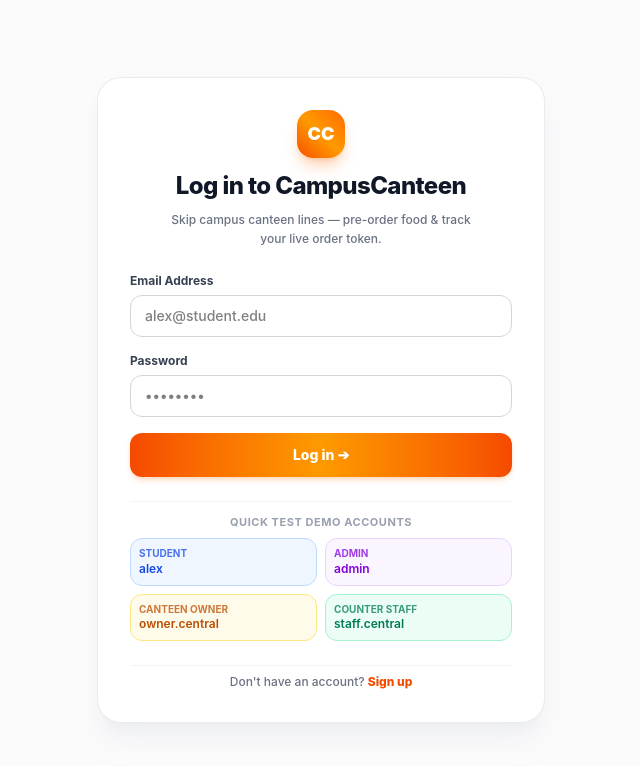
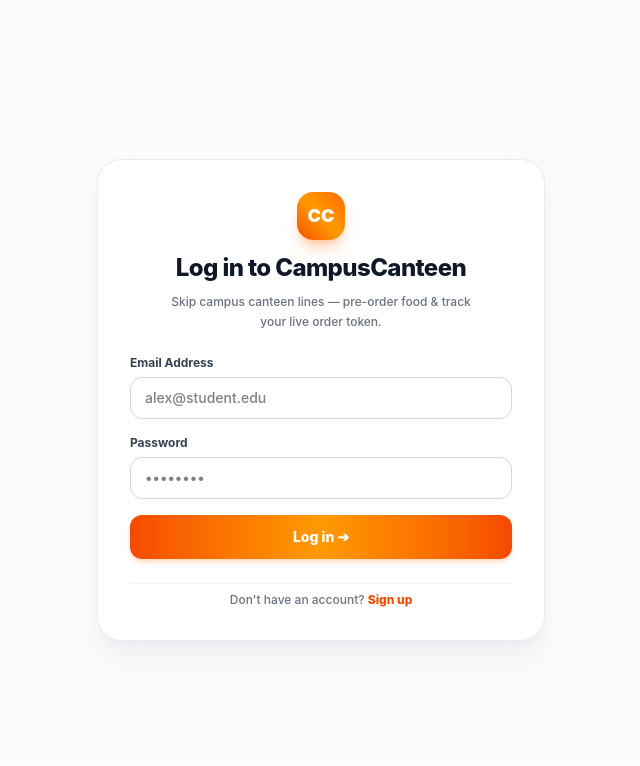
Before and after one commit to ykaadii/CampusCanteen-v2, a React (Vite) app in the folder frontend/: page /login in a window 1280 px wide. Shown: the top 766 px of the page, without its empty margins (319-959 px from the left). Built offline with nearby package versions, Linux system fonts and the light colour scheme; no server answers.

Commit message:
Remove demo cards from Login and fix dashboard redirect logic after login

```diff
--- a/frontend/src/pages/Login.jsx
+++ b/frontend/src/pages/Login.jsx
@@ -1,21 +1,28 @@
-import { useState } from "react";
+import { useState, useEffect } from "react";
 import { Link, useNavigate } from "react-router-dom";
 import { useAuth } from "../context/AuthContext";
 
 export default function Login() {
-  const { login } = useAuth();
+  const { user, loading, login } = useAuth();
   const navigate = useNavigate();
   const [form, setForm] = useState({ email: "", password: "" });
   const [error, setError] = useState("");
   const [pending, setPending] = useState(false);
 
-  // Quick Demo Logins for instant testing across all 4 roles
-  const demoAccounts = [
-    { role: "Student", email: "alex@student.edu", pass: "studentpassword123", color: "bg-blue-50 text-blue-700 border-blue-200" },
-    { role: "Admin", email: "admin@campus.edu", pass: "adminpassword123", color: "bg-purple-50 text-purple-700 border-purple-200" },
-    { role: "Canteen Owner", email: "owner.central@canteen.edu", pass: "owner123", color: "bg-amber-50 text-amber-700 border-amber-200" },
-    { role: "Counter Staff", email: "staff.central@canteen.edu", pass: "staff123", color: "bg-emerald-50 text-emerald-700 border-emerald-200" },
-  ];
+  // If already logged in, redirect to user's home dashboard immediately
+  useEffect(() => {
+    if (user && !loading) {
+      const home =
+        user.role === "ADMIN"
+          ? "/admin"
+          : user.role === "CANTEEN_OWNER"
+          ? "/owner"
+          : user.role === "CANTEEN_STAFF"
+          ? "/canteen"
+          : "/student";
+      navigate(home, { replace: true });
+    }
+  }, [user, loading, navigate]);
 
   async function handleSubmit(e) {
     if (e) e.preventDefault();
@@ -28,26 +35,23 @@ export default function Login() {
     };
 
     try {
-      const user = await login(cleanForm);
+      const loggedInUser = await login(cleanForm);
       const home =
-        user.role === "ADMIN"
+        loggedInUser.role === "ADMIN"
           ? "/admin"
-          : user.role === "CANTEEN_OWNER"
+          : loggedInUser.role === "CANTEEN_OWNER"
           ? "/owner"
-          : user.role === "CANTEEN_STAFF"
+          : loggedInUser.role === "CANTEEN_STAFF"
           ? "/canteen"
           : "/student";
-      navigate(home);
+
+      // Force navigation with replace to ensure clean redirect to dashboard
+      navigate(home, { replace: true });
     } catch (err) {
       setError(err.response?.data?.error || "Invalid email or password");
     } finally {
       setPending(false);
     }
-  }
-
-  function fillDemo(email, pass) {
-    setForm({ email, password: pass });
-    setError("");
   }
 
   return (
@@ -108,26 +112,6 @@ export default function Login() {
           </button>
         </form>
 
-        {/* Quick Demo Test Accounts */}
-        <div className="pt-3 border-t border-gray-100 flex flex-col gap-2">
-          <span className="text-[11px] font-bold text-gray-400 uppercase tracking-wider text-center">
-            Quick Test Demo Accounts
-          </span>
-          <div className="grid grid-cols-2 gap-2">
-            {demoAccounts.map((acc) => (
-              <button
-                key={acc.role}
-                type="button"
-                onClick={() => fillDemo(acc.email, acc.pass)}
-                className={`p-2 rounded-xl border text-left text-xs font-bold transition-all hover:scale-[1.02] cursor-pointer ${acc.color}`}
-              >
-                <div className="text-[10px] opacity-75 uppercase">{acc.role}</div>
-                <div className="truncate font-semibold">{acc.email.split("@")[0]}</div>
-              </button>
-            ))}
-          </div>
-        </div>
-
         <div className="pt-2 border-t border-gray-100 text-center text-xs text-gray-500 font-medium">
           Don't have an account?{" "}
           <Link to="/signup" className="font-extrabold text-orange-600 hover:underline">
```
